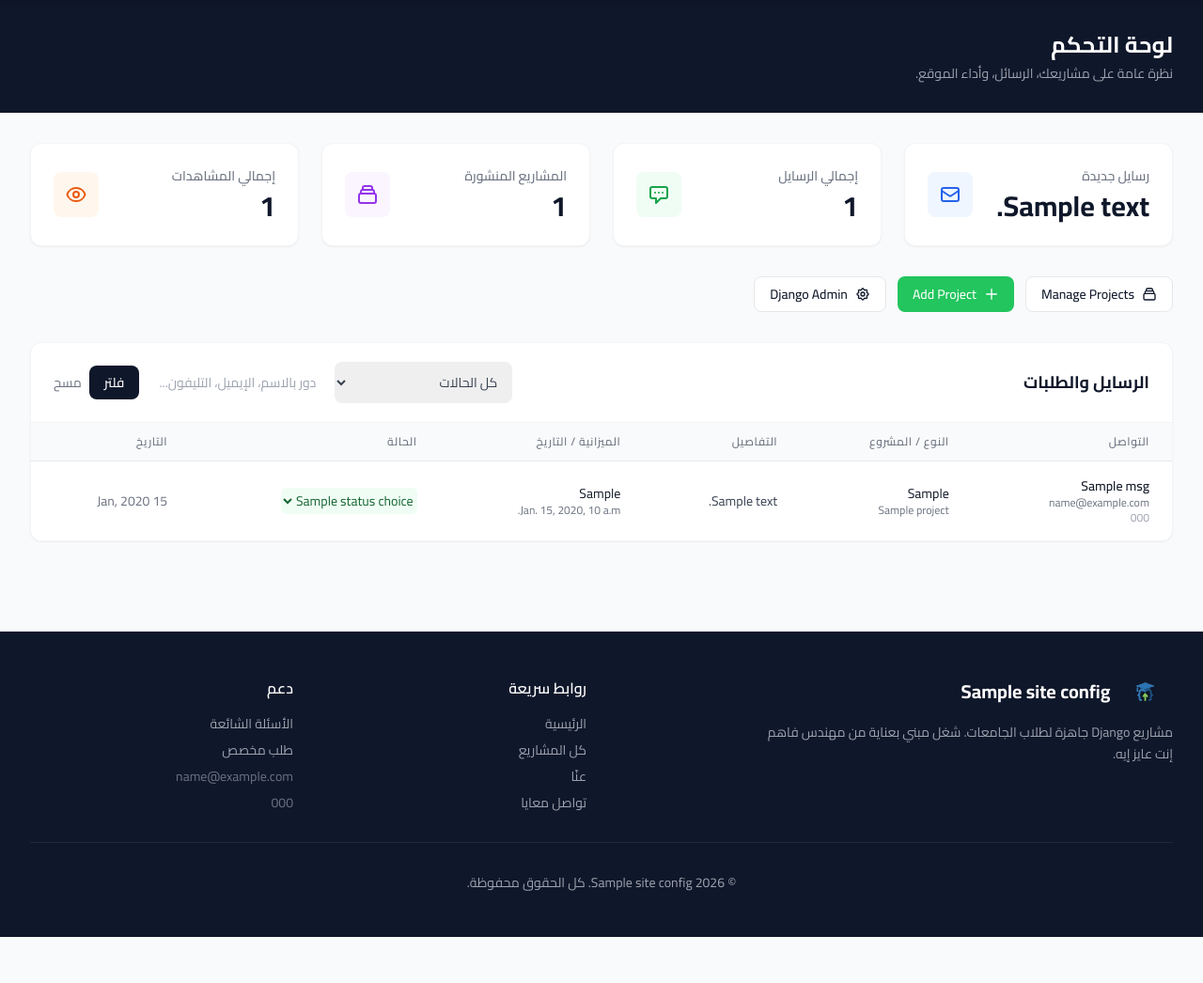
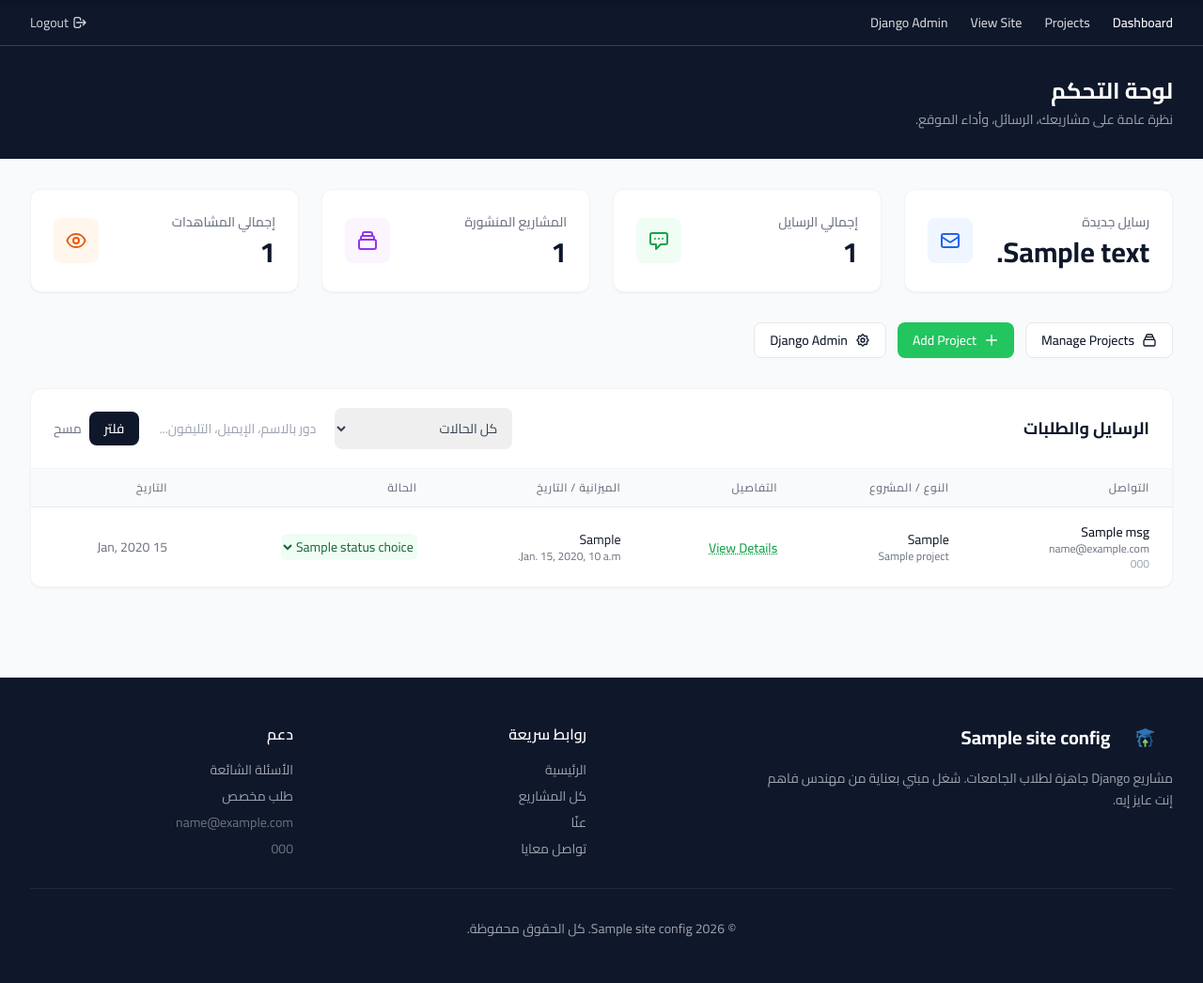
Before and after one commit to medoledo/devgrade, a Django app: template templates/dashboard/dashboard.html in a window 1280 px wide. Shown: the part 89-1135 px from the top of the page at 94% size. Before the commit the page ends 1086 px from the top, so only its background shows below. Run offline with Django 3.2, Linux system fonts and the light colour scheme; the template is opened without the code that fills it: most values are stand-ins (such as "Sample title", 1, 10 or a date in 2020); some libraries are stand-ins or nearby versions.

Commit message:
Aaaaaaaah

```diff
--- a/projects/urls.py
+++ b/projects/urls.py
@@ -1,4 +1,5 @@
 from django.urls import path
+from django.contrib.auth import views as auth_views
 from . import views
 
 urlpatterns = [
@@ -9,6 +10,10 @@ urlpatterns = [
     path('about/', views.about, name='about'),
     path('faq/', views.faq, name='faq'),
     path('contact/', views.contact, name='contact'),
+    # Auth
+    path('admin-login/', views.admin_login, name='admin_login'),
+    path('logout/', auth_views.LogoutView.as_view(next_page='home'), name='logout'),
+    # Dashboard
     path('dashboard/', views.dashboard, name='dashboard'),
     path('dashboard/messages/<int:message_id>/status/', views.update_message_status, name='update_message_status'),
     path('dashboard/messages/<int:message_id>/notes/', views.update_admin_notes, name='update_admin_notes'),
--- /dev/null
+++ b/templates/dashboard/base.html
@@ -0,0 +1,31 @@
+{% extends 'base.html' %}
+
+{% block content %}
+<!-- Admin Top Bar -->
+<div class="bg-dark-900 text-white border-b border-gray-700">
+    <div class="max-w-7xl mx-auto px-4 sm:px-6 lg:px-8">
+        <div class="flex items-center justify-between h-12">
+            <div class="flex items-center gap-6">
+                <a href="{% url 'dashboard' %}" class="text-sm font-medium text-white hover:text-primary-400 transition">Dashboard</a>
+                <a href="{% url 'dashboard_projects' %}" class="text-sm font-medium text-gray-300 hover:text-white transition">Projects</a>
+                <a href="{% url 'home' %}" target="_blank" class="text-sm font-medium text-gray-300 hover:text-white transition">View Site</a>
+                <a href="/admin/" class="text-sm font-medium text-gray-300 hover:text-white transition">Django Admin</a>
+            </div>
+            <div class="flex items-center gap-4">
+                <span class="text-sm text-gray-400">{{ request.user.username }}</span>
+                <form method="post" action="{% url 'logout' %}" class="inline">
+                    {% csrf_token %}
+                    <button type="submit" class="text-sm text-gray-300 hover:text-red-400 transition flex items-center gap-1">
+                        <svg class="w-4 h-4" fill="none" stroke="currentColor" viewBox="0 0 24 24">
+                            <path stroke-linecap="round" stroke-linejoin="round" stroke-width="2" d="M17 16l4-4m0 0l-4-4m4 4H7m6 4v1a3 3 0 01-3 3H6a3 3 0 01-3-3V7a3 3 0 013-3h4a3 3 0 013 3v1"/>
+                        </svg>
+                        Logout
+                    </button>
+                </form>
+            </div>
+        </div>
+    </div>
+</div>
+
+{% block dashboard_content %}{% endblock %}
+{% endblock %}
--- a/templates/dashboard/dashboard.html
+++ b/templates/dashboard/dashboard.html
@@ -1,9 +1,9 @@
-{% extends 'base.html' %}
+{% extends 'dashboard/base.html' %}
 {% load humanize %}
 
-{% block title %}لوحة التحكم | DevGrade{% endblock %}
+{% block title %}Dashboard | DevGrade{% endblock %}
 
-{% block content %}
+{% block dashboard_content %}
 <section class="bg-dark-900 text-white py-8">
     <div class="max-w-7xl mx-auto px-4 sm:px-6 lg:px-8">
         <h1 class="text-2xl font-bold">لوحة التحكم</h1>
--- a/templates/dashboard/project_form.html
+++ b/templates/dashboard/project_form.html
@@ -1,8 +1,8 @@
-{% extends 'base.html' %}
+{% extends 'dashboard/base.html' %}
 
 {% block title %}{{ page_title }}{% endblock %}
 
-{% block content %}
+{% block dashboard_content %}
 <section class="bg-dark-900 text-white py-8">
     <div class="max-w-7xl mx-auto px-4 sm:px-6 lg:px-8">
         <h1 class="text-2xl font-bold">{% if project %}Edit Project{% else %}Add Project{% endif %}</h1>
--- a/templates/dashboard/projects_list.html
+++ b/templates/dashboard/projects_list.html
@@ -1,9 +1,9 @@
-{% extends 'base.html' %}
+{% extends 'dashboard/base.html' %}
 {% load humanize %}
 
 {% block title %}{{ page_title }}{% endblock %}
 
-{% block content %}
+{% block dashboard_content %}
 <section class="bg-dark-900 text-white py-8">
     <div class="max-w-7xl mx-auto px-4 sm:px-6 lg:px-8">
         <h1 class="text-2xl font-bold">Projects</h1>
--- a/templates/partials/_message_row.html
+++ b/templates/partials/_message_row.html
@@ -13,7 +13,56 @@
         {% endif %}
     </td>
     <td class="px-6 py-4">
-        <div class="text-sm text-gray-700 max-w-xs truncate" title="{{ msg.get_summary }}">{{ msg.get_summary }}</div>
+        <button type="button" onclick="document.getElementById('msg-modal-{{ msg.id }}').classList.remove('hidden')" class="text-sm text-primary-600 hover:text-primary-800 font-medium underline decoration-dotted">
+            View Details
+        </button>
+        <div id="msg-modal-{{ msg.id }}" class="hidden fixed inset-0 z-50 overflow-y-auto" aria-labelledby="modal-title" role="dialog" aria-modal="true">
+            <div class="flex items-end justify-center min-h-screen pt-4 px-4 pb-20 text-center sm:block sm:p-0">
+                <div class="fixed inset-0 bg-gray-500 bg-opacity-75 transition-opacity" aria-hidden="true" onclick="document.getElementById('msg-modal-{{ msg.id }}').classList.add('hidden')"></div>
+                <span class="hidden sm:inline-block sm:align-middle sm:h-screen" aria-hidden="true">&#8203;</span>
+                <div class="inline-block align-bottom bg-white rounded-lg text-right overflow-hidden shadow-xl transform transition-all sm:my-8 sm:align-middle sm:max-w-2xl sm:w-full">
+                    <div class="bg-white px-4 pt-5 pb-4 sm:p-6 sm:pb-4">
+                        <div class="sm:flex sm:items-start">
+                            <div class="mt-3 text-center sm:mt-0 sm:text-right sm:w-full">
+                                <h3 class="text-lg leading-6 font-medium text-gray-900 mb-4" id="modal-title">Message from {{ msg.name }}</h3>
+                                <div class="mt-2 space-y-3">
+                                    <div class="bg-gray-50 rounded-lg p-4">
+                                        <p class="text-xs font-semibold text-gray-500 uppercase mb-1">Contact</p>
+                                        <p class="text-sm text-gray-900">{{ msg.email }}</p>
+                                        {% if msg.phone %}<p class="text-sm text-gray-900">{{ msg.phone }}</p>{% endif %}
+                                    </div>
+                                    {% if msg.subject %}
+                                    <div class="bg-gray-50 rounded-lg p-4">
+                                        <p class="text-xs font-semibold text-gray-500 uppercase mb-1">Subject</p>
+                                        <p class="text-sm text-gray-900">{{ msg.subject }}</p>
+                                    </div>
+                                    {% endif %}
+                                    <div class="bg-gray-50 rounded-lg p-4">
+                                        <p class="text-xs font-semibold text-gray-500 uppercase mb-1">Message</p>
+                                        <p class="text-sm text-gray-900 whitespace-pre-wrap">{{ msg.message_text|default:msg.project_details }}</p>
+                                    </div>
+                                    {% if msg.expected_budget %}
+                                    <div class="bg-gray-50 rounded-lg p-4">
+                                        <p class="text-xs font-semibold text-gray-500 uppercase mb-1">Expected Budget</p>
+                                        <p class="text-sm text-gray-900">{{ msg.expected_budget }}</p>
+                                    </div>
+                                    {% endif %}
+                                    {% if msg.delivery_date %}
+                                    <div class="bg-gray-50 rounded-lg p-4">
+                                        <p class="text-xs font-semibold text-gray-500 uppercase mb-1">Delivery Date</p>
+                                        <p class="text-sm text-gray-900">{{ msg.delivery_date }}</p>
+                                    </div>
+                                    {% endif %}
+                                </div>
+                            </div>
+                        </div>
+                    </div>
+                    <div class="bg-gray-50 px-4 py-3 sm:px-6 sm:flex sm:flex-row-reverse">
+                        <button type="button" onclick="document.getElementById('msg-modal-{{ msg.id }}').classList.add('hidden')" class="w-full inline-flex justify-center rounded-md border border-transparent shadow-sm px-4 py-2 bg-primary-600 text-base font-medium text-white hover:bg-primary-700 focus:outline-none sm:ms-3 sm:w-auto sm:text-sm">Close</button>
+                    </div>
+                </div>
+            </div>
+        </div>
     </td>
     <td class="px-6 py-4 whitespace-nowrap">
         <div class="text-sm text-gray-900">{{ msg.expected_budget|default:"—" }}</div>
```
Also changed, not shown: projects/views.py (+27 -9 lines), templates/dashboard/login.html (added, +44 -0 lines).
